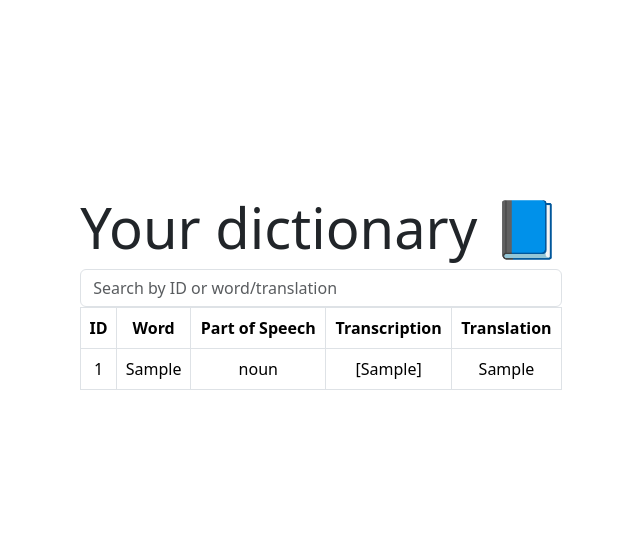
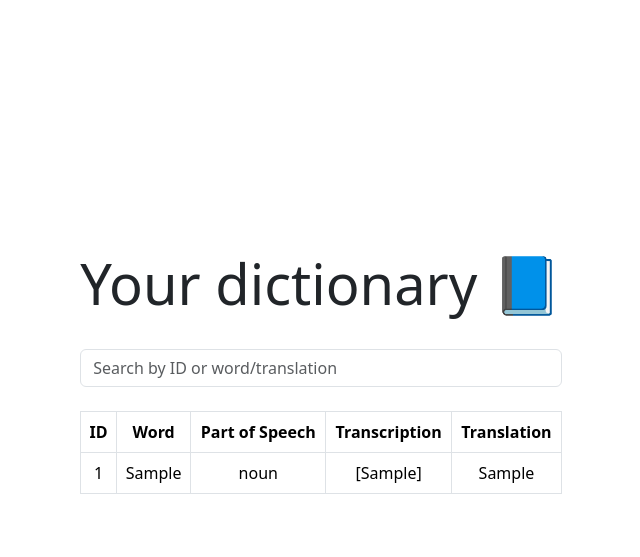
Before and after one commit to MikhailSavenko/memorizeIt, a Django app: page /dictionary/ in a window 1280 px wide. Shown: the part 193-750 px from the top of the page, without its empty margins (319-959 px from the left). Run offline with Django 5.2, Linux system fonts and the light colour scheme; tables that the repository leaves empty hold one stand-in row (values such as "Sample post"); some libraries are stand-ins or nearby versions.

Commit message:
отступ dict h2 html

```diff
--- a/word/static/word/css/main.css
+++ b/word/static/word/css/main.css
@@ -37,3 +37,8 @@
     display: inline-block;   /* Чтобы не растягивался на всю ширину */
     margin-top: 20px;
 }
+
+
+.dictionary-content h2 {
+    margin-top: 160px;  /* Устанавливаем отступ сверху */
+}
--- a/word/templates/word/dictionary.html
+++ b/word/templates/word/dictionary.html
@@ -7,9 +7,11 @@
   <div class="dictionary">
     <div class="dictionary-content">
       <h2 class="display-4">Your dictionary 📘</h2>
+      <br>
       <form action="{% url "dictionary" %}" method="get">
         <input type="text" name="search_dict" placeholder="Search by ID or word/translation" class="form-control" />
       </form>
+      <br>
       <table class="table table-bordered table-hover">
         <thead class="thead-light">
           <tr>
```
